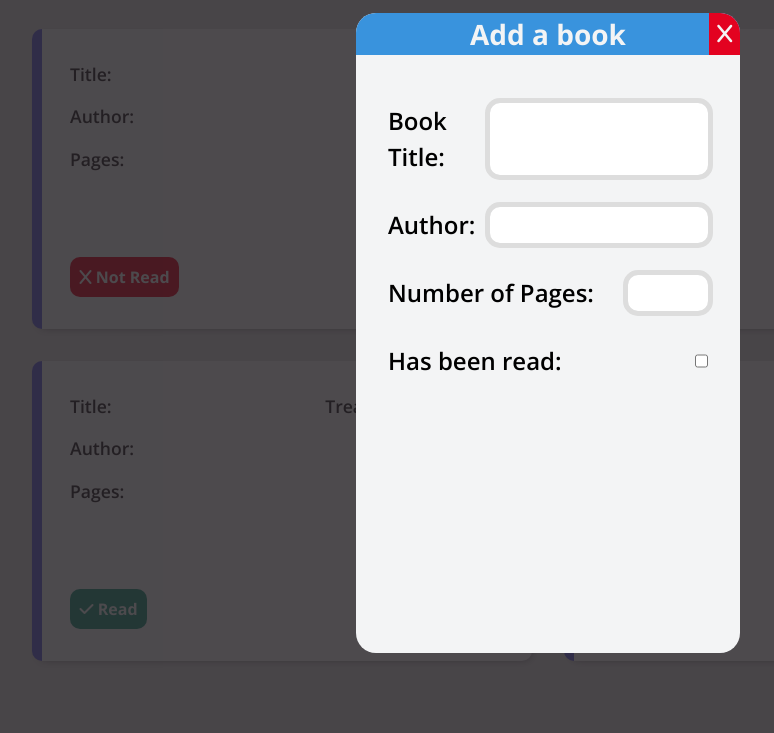
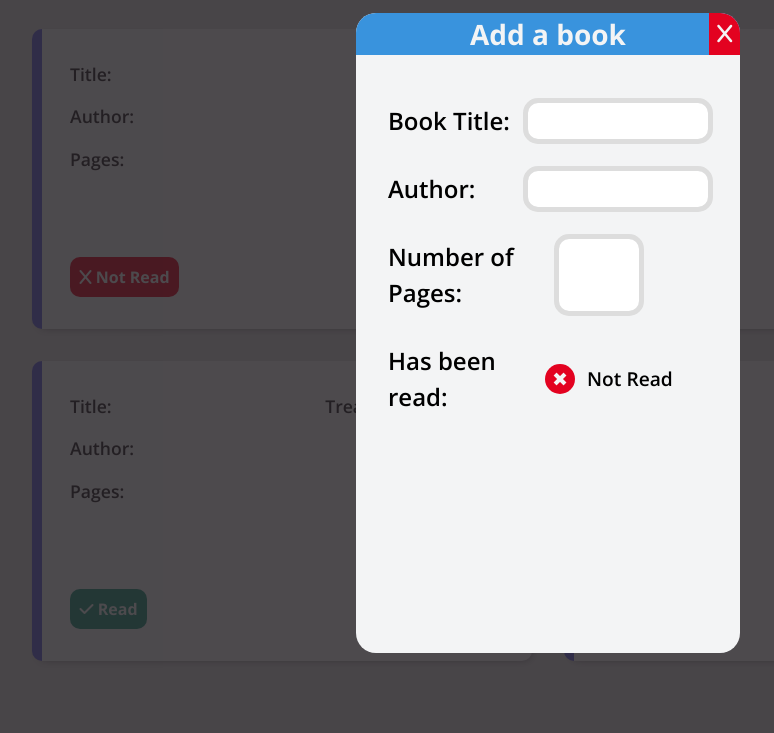
Before and after one commit to DLRoux2o20/Library, a plain HTML site: page index.html in a window 1280 px wide. Shown: the part 67-800 px from the top of the page, without its empty margins (92-866 px from the left). Drawn offline with nearby package versions, Linux system fonts and the light colour scheme.

Commit message:
Make form checkbox style and text change when clicked. Make all inputs left-aligned. Add lessons to README file.

```diff
--- a/index.html
+++ b/index.html
@@ -82,16 +82,25 @@
 				</div>
 				<div class="flex" id="form-content">
 					<div class="flex form-line">
-						<label for="title">Book Title:</label><input type="text" id="title">
+						<label for="title">Book Title:</label
+						><input type="text" id="title" autocomplete="off" />
 					</div>
 					<div class="flex form-line">
-						<label for="author">Author:</label><input type="text" id="author">
+						<label for="author">Author:</label><input type="text" id="author" autocomplete="off" />
 					</div>
 					<div class="flex form-line">
-						<label for="pages">Number of Pages:</label><input type="tel" id="pages" maxlength="5">
+						<label for="pages">Number of Pages:</label>
+						<div class="flex" id="pages-div">
+							<input type="tel" id="pages" maxlength="5" autocomplete="off" />
+						</div>
 					</div>
 					<div class="flex form-line">
-						<label for="read">Has been read:</label><input type="checkbox" id="read">
+						<label for="read">Has been read:</label>
+						<div class="flex" id="checkbox-div">
+							<input type="checkbox" id="read" /><span id="checkbox-span"
+								>Not Read</span
+							>
+						</div>
 					</div>
 				</div>
 			</div>
@@ -99,3 +108,5 @@
 		<script src="main.js"></script>
 	</body>
 </html>
+
+<!-- <a href="https://www.flaticon.com/free-icons/tick" title="tick icons">Tick icons created by Pixel perfect - Flaticon</a> -->
--- a/main.js
+++ b/main.js
@@ -1,4 +1,14 @@
-// let addBookButton = document.getElementById("add-book-button");
+let addBookButton = document.getElementById("add-book-button");
+let readCheckbox = document.getElementById("read");
+let readCheckboxText = document.getElementById("checkbox-span");
+
+readCheckbox.addEventListener("click", function() {
+    if (readCheckbox.checked) {
+        readCheckboxText.textContent = "Read";
+    } else {
+        readCheckboxText.textContent = "Not Read";
+    }
+})
 
 // addBookButton.addEventListener("click", function() {
 
--- a/styles.css
+++ b/styles.css
@@ -117,9 +117,54 @@ input:not([type="checkbox"]) {
 	font-size: 1rem;
 }
 
+input:not([type="checkbox"]), #pages-div, #checkbox-div {
+	width: 180px;
+}
+
 input[type="tel"] {
 	width: 80px;
 	text-align: center;
+}
+
+input[type="checkbox"] {
+	appearance: none;
+	position: relative;
+	width: 30px;
+	height: 30px;
+	background-color: var(--red);
+	border-radius: 50%;
+	cursor: pointer;
+	align-content: center;
+	justify-content: center;
+}
+
+input[type="checkbox"]:checked {
+	appearance: none;
+	width: 30px;
+	height: 30px;
+	background-color: var(--green);
+	border-radius: 50%;
+	cursor: pointer;
+}
+
+input[type="checkbox"]:not(:checked)::after {
+	content: "\2716";
+	position: absolute;
+	top: 50%;
+	left: 50%;
+	transform: translate(-50%, -50%);
+	color: var(--white);
+	font-size: 1.2rem;
+}
+
+input[type="checkbox"]:checked::after {
+	content: url("./check.png");
+	position: absolute;
+	top: 50%;
+	left: 50%;
+	transform: translate(-50%, -50%);
+	color: var(--white);
+	font-size: 1.5rem;
 }
 
 input:focus {
@@ -263,3 +308,13 @@ form {
 	margin-top: 3em;
 	gap: 2em;
 }
+
+#checkbox-div {
+	align-items: center;
+	justify-content: left;
+	gap: 0.75em;
+}
+
+#checkbox-span {
+	font-size: 1.2rem;
+}
```
Also changed, not shown: check.png (added), 1 other file.
